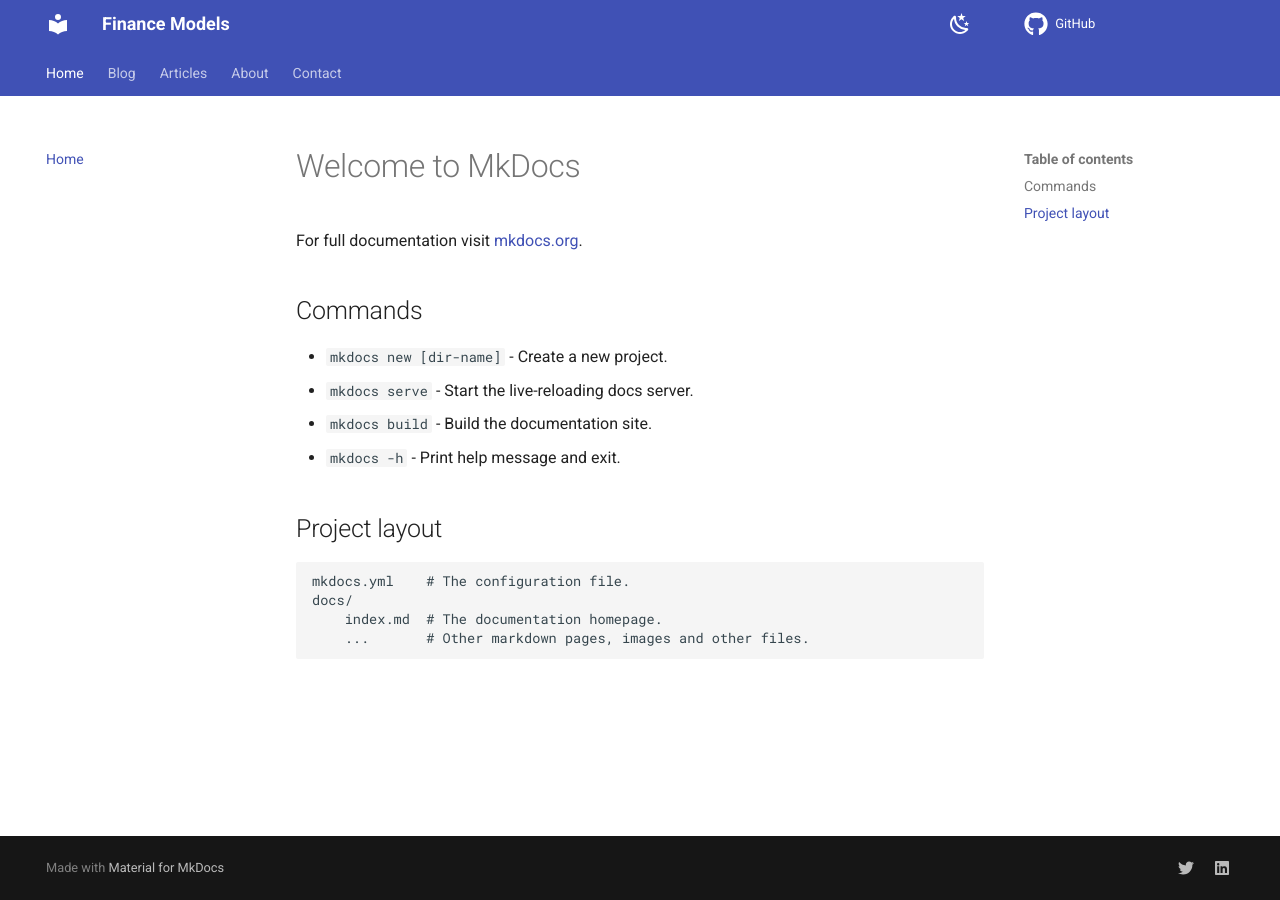
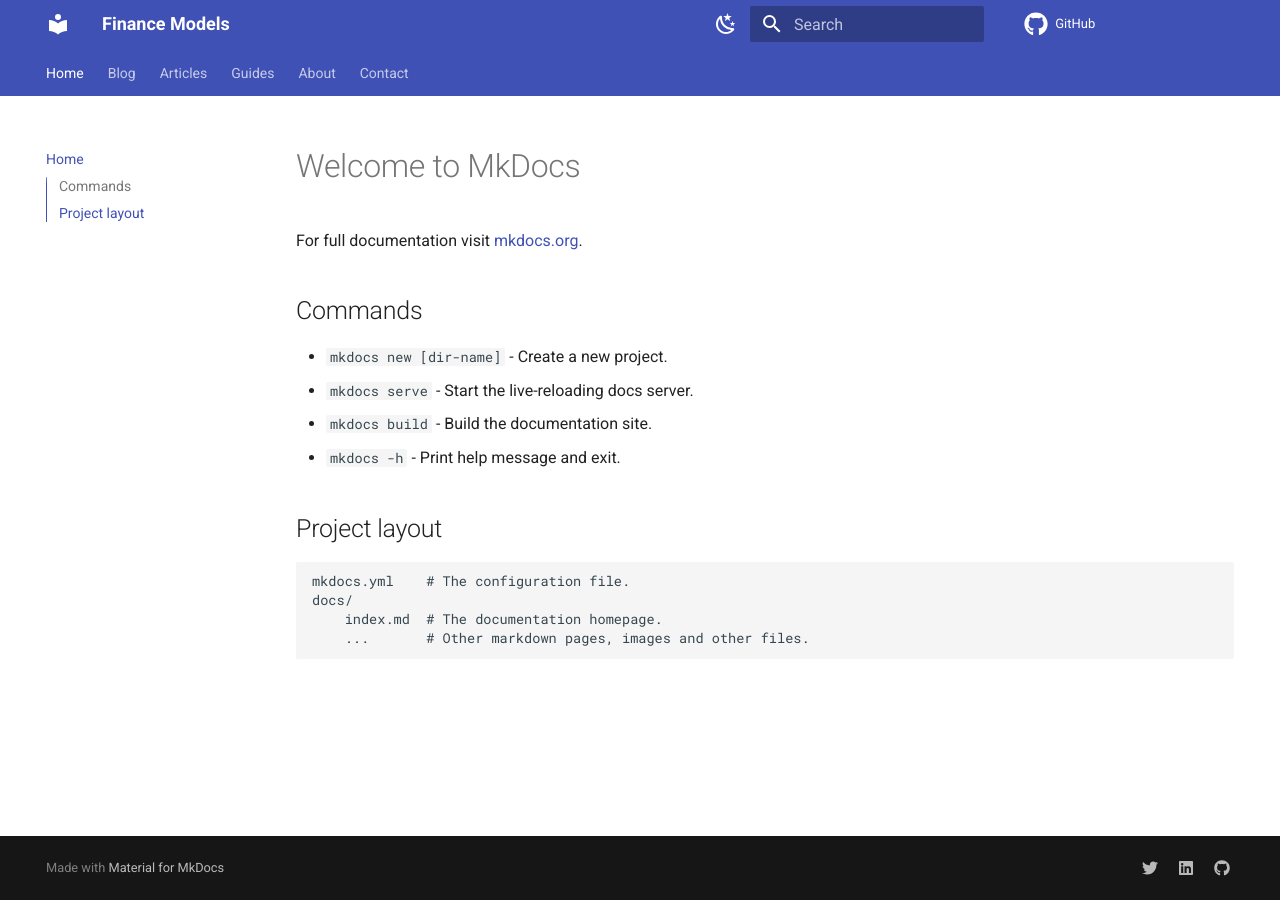
Before and after one commit to TheStatsProject/finance-models-docs, an MkDocs documentation site: the page built from docs/index.md, in a window 1280 px wide. Built offline with MkDocs 1.6.1 and Material for MkDocs 9.7.7, drawn with Linux system fonts in a browser that asks for light colours; comment, search, counter and statistics services are not loaded; part of the change alters nothing that is shown.

Commit message:
Update mkdocs.yml

```diff
--- a/mkdocs.yml
+++ b/mkdocs.yml
@@ -24,29 +24,52 @@ theme:
     - navigation.tabs
     - navigation.instant
     - search.suggest
+    - content.code.annotate       # Improves readability of inline code snippets
+    - toc.integrate               # Integrates table of contents directly into the page
   icon:
+    logo: images/logo.svg         # Specify a custom logo file (optional)
     repo: fontawesome/brands/github
 
 plugins:
-  - search
-  - git-revision-date-localized
+  - search:
+      lang: en                    # Specify language for improved search accuracy
+      separator: '[\s\-]'         # Configure search indexing
+  - git-revision-date-localized:
+      locale: en
   - tags
-  - rss
+  - rss:
+      atom_link: atom.xml         # Specify RSS feed file name
+      url: https://TheStatsProject.github.io/finance-models-docs/
+  - redirects:                    # Handle URL redirections (optional)
+      redirect_maps:
+        old-page: new-page
+  - minify:                       # Optimizes static files for faster load times
 
 extra:
   social:
     - icon: fontawesome/brands/twitter
-      link: https://twitter.com/<your-handle>
+      link: https://twitter.com/your_handle
     - icon: fontawesome/brands/linkedin
-      link: https://linkedin.com/in/<your-id>
+      link: https://linkedin.com/in/your_id
+    - icon: fontawesome/brands/github
+      link: https://github.com/TheStatsProject
+  analytics:
+    google: UA-XXXXXXXXX-X        # Add Google Analytics (replace with your ID)
 
 nav:
   - Home: index.md
   - Blog:
-      - Home: blog/index.md
+      - Blog Home: blog/index.md
+      - Categories: blog/categories.md
+      - Archives: blog/archives.md
   - Articles:
+      - Introduction to Models: articles/introduction.md
       - Model A: articles/model_a.md
       - Model B: articles/model_b.md
+      - Model C: articles/model_c.md
+  - Guides:
+      - Getting Started: guides/getting_started.md
+      - Advanced Usage: guides/advanced_usage.md
   - About: about/about.md
   - Contact: about/contact.md
 
@@ -55,10 +78,18 @@ use_directory_urls: true
 markdown_extensions:
   - toc:
       permalink: true
+      title: Table of Contents   # Add a title to the Table of Contents
   - admonition
   - footnotes
   - meta
+  - attr_list                    # Allows custom attributes for Markdown elements
+  - pymdownx.highlight           # Syntax highlighting for code blocks
+  - pymdownx.superfences         # Enhanced code block handling
+  - pymdownx.details             # Collapsible content blocks
+  - pymdownx.emoji               # Support for emojis
 
-plugins:
-  - git-revision-date-localized:   # show last updated dates :contentReference[oaicite:20]{index=20}
-      locale: en
+extra_css:
+  - css/custom.css               # Add any custom styles (create this file in your docs folder)
+
+extra_javascript:
+  - js/custom.js                 # Add custom JavaScript (create this file in your docs folder)
```
